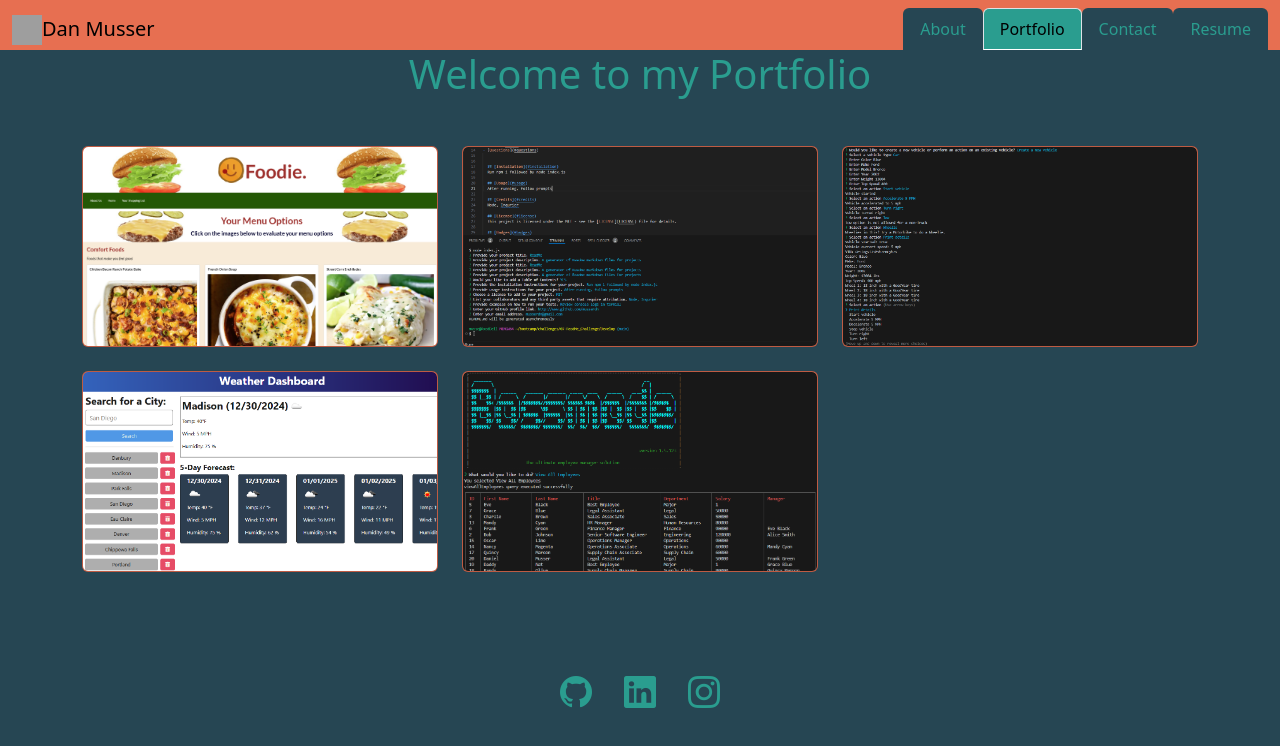
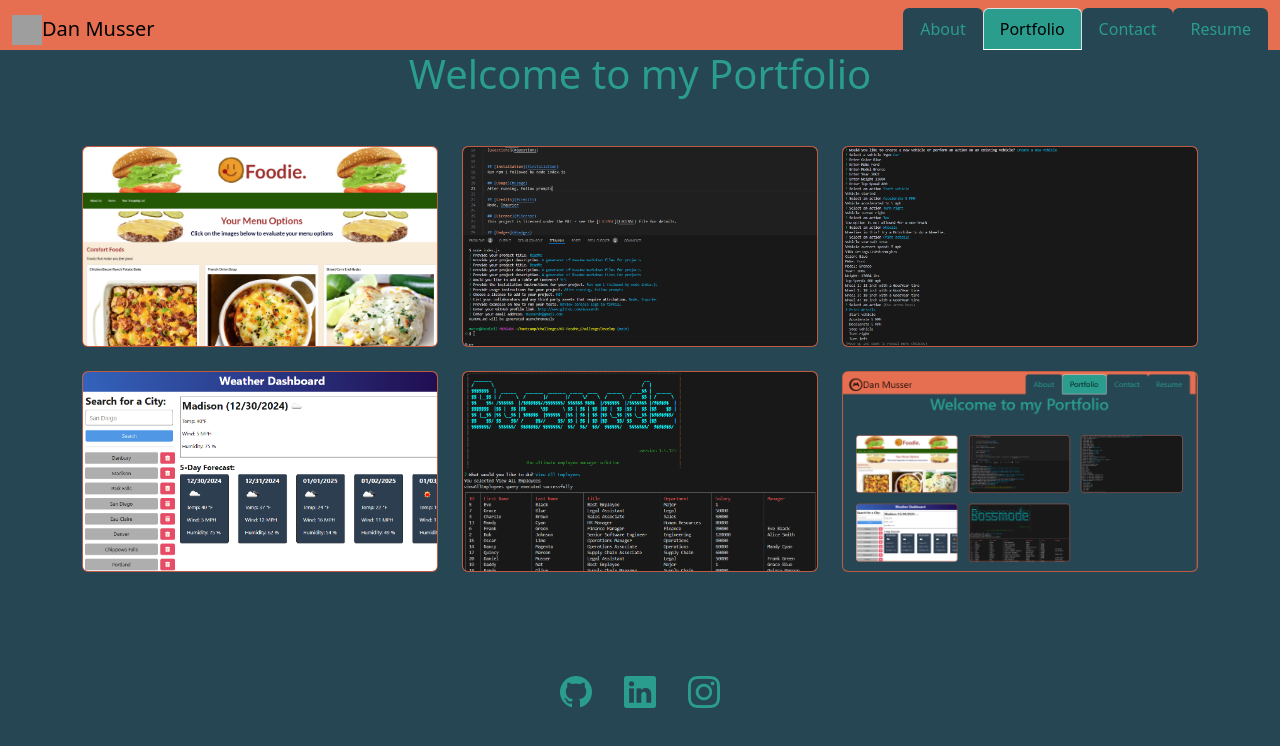
Before and after one commit to musserdn/ReactRhapsody, a React (Vite) app in the folder myPortfolio/: page /Portfolio in a window 1280 px wide. Shown: the top 746 px of the page. Built offline with nearby package versions, Linux system fonts and the light colour scheme; grey boxes are pictures that could not be loaded.

Commit message:
added https://reactrhapsody.netlify.app/

```diff
--- a/myPortfolio/src/pages/Portfolio.jsx
+++ b/myPortfolio/src/pages/Portfolio.jsx
@@ -28,6 +28,11 @@ export default function Portfolio() {
             title: 'Bossmode',
             imgSrc: '/assets/bossmode_ss.png',
             projectLink: 'https://github.com/musserdn/BossMode'
+        },
+        {
+            title: 'ReactRhapsody',
+            imgSrc: '/assets/ReactRhapsody_ss.png',
+            projectLink: 'https://reactrhapsody.netlify.app/'
         }
     ];
     return (
```
